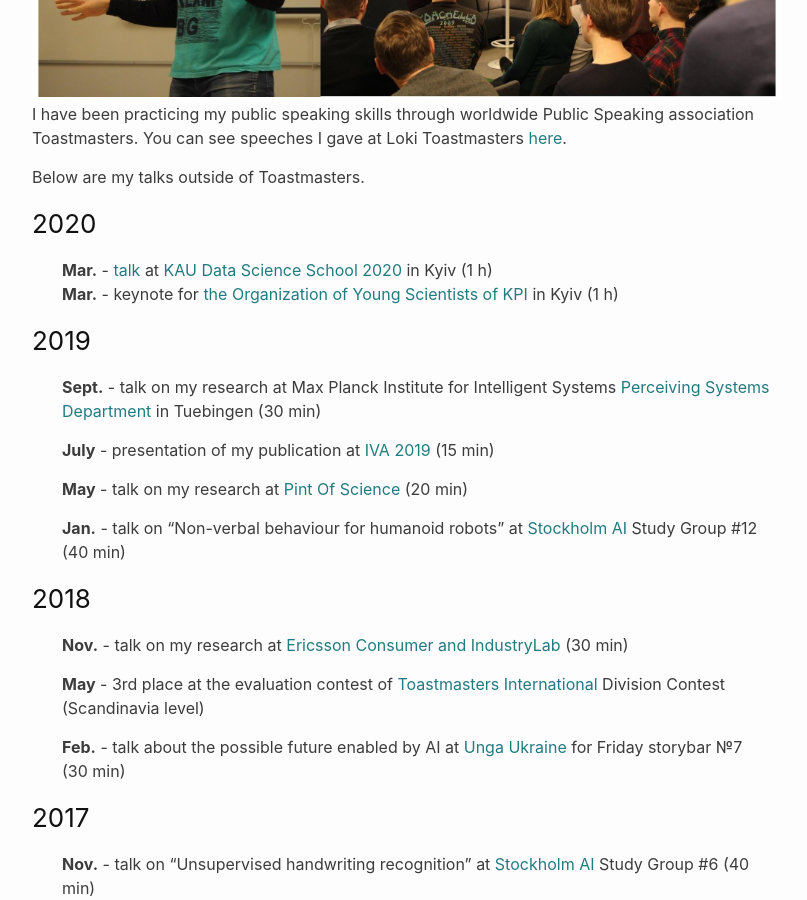
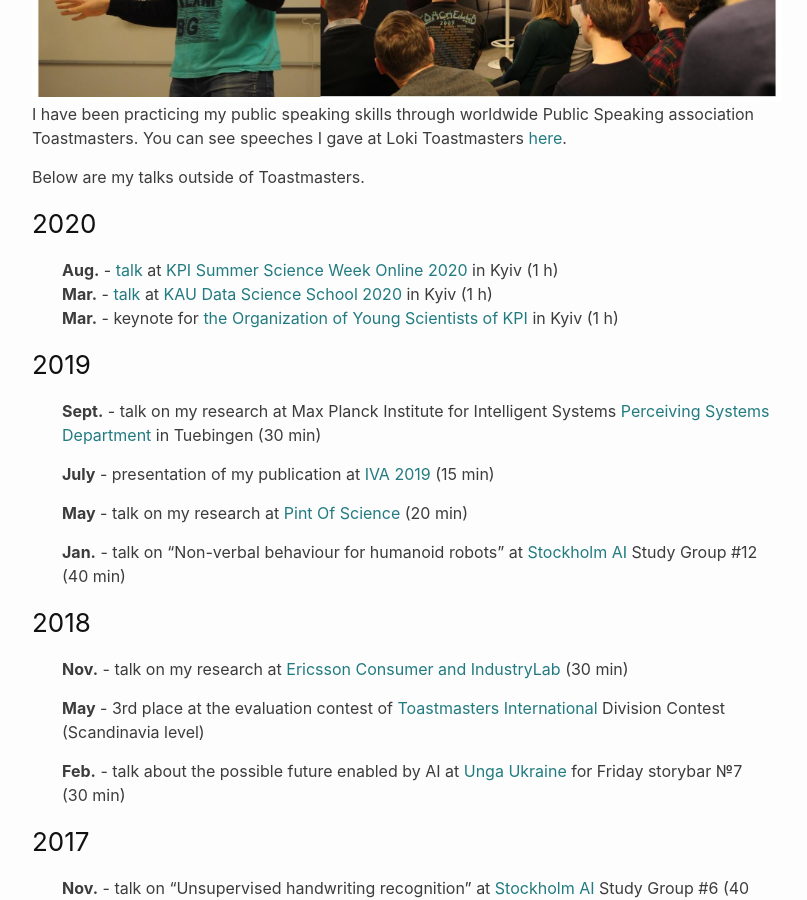
Before and after one commit to Svito-zar/Svito-zar.github.io, a Jekyll site: the page built from _pages/speaking.md, in a window 1280 px wide and 900 px high, scrolled down 336 px. Shown: the whole window, without its empty margins (238-1045 px from the left). Built offline with Jekyll 4.4.1, drawn with Linux system fonts in a browser that asks for light colours.

Commit message:
Added new talk

```diff
--- a/_pages/speaking.md
+++ b/_pages/speaking.md
@@ -11,6 +11,7 @@
 Below are my talks outside of Toastmasters.
 
 ### 2020
+* <strong>Aug.</strong> - [talk](https://youtu.be/r8_atMaYj-E) at [KPI Summer Science Week Online 2020](https://sites.google.com/view/kaudatascienceschool-2020/taras-kucherenko) in Kyiv (1 h)
 * <strong>Mar.</strong> - [talk](https://youtu.be/2Ak8uVKgkMM) at [KAU Data Science School 2020](https://sites.google.com/view/kaudatascienceschool-2020/taras-kucherenko) in Kyiv (1 h)
 * <strong>Mar.</strong> - keynote for [the Organization of Young Scientists of KPI](http://ssa.org.ua/) in Kyiv (1 h)
 
```
